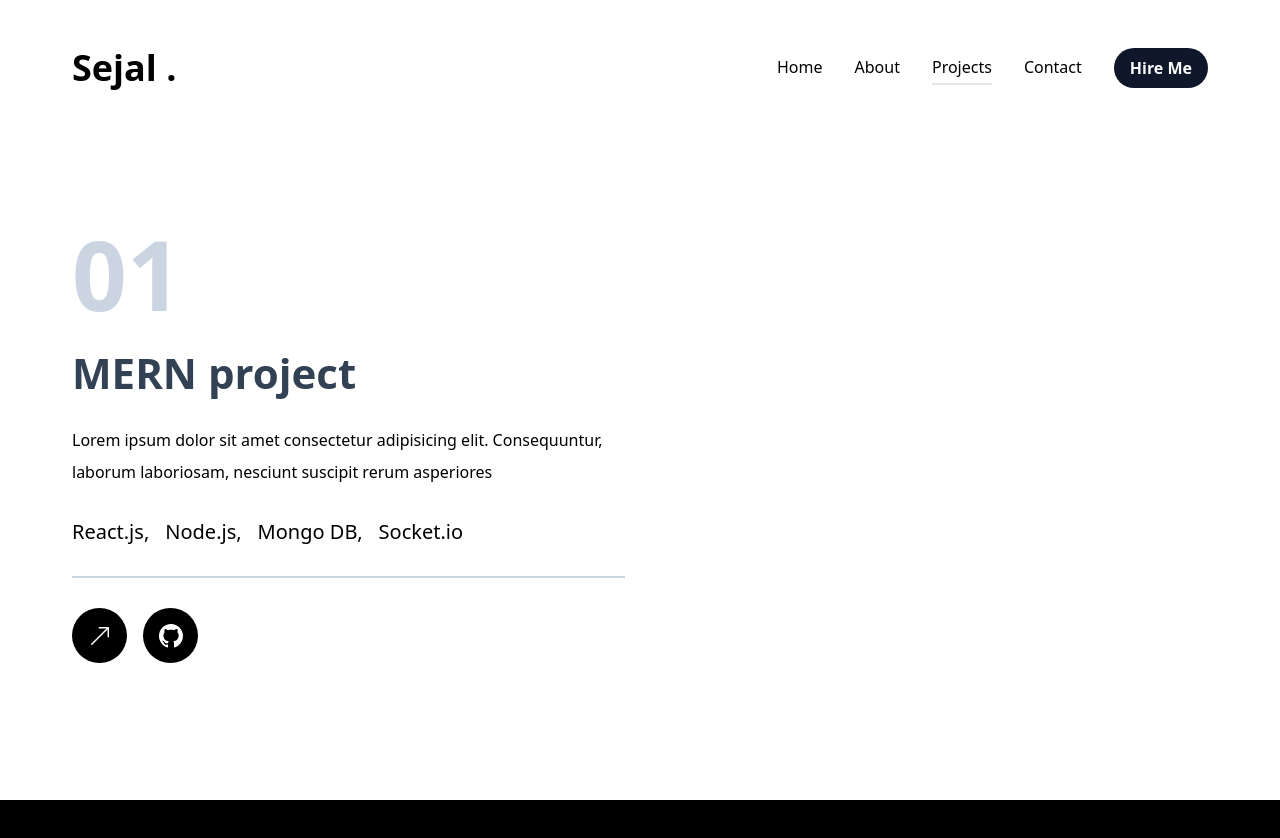
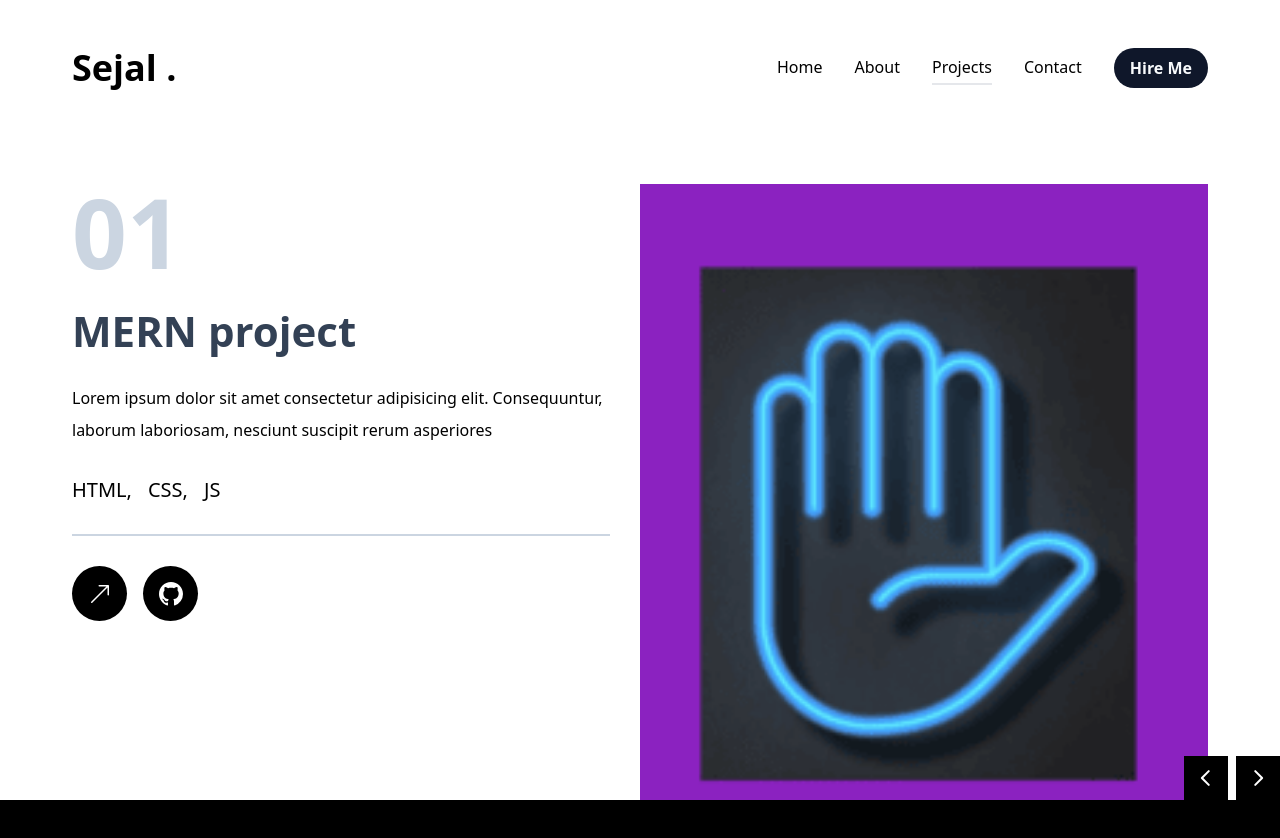
Before and after one commit to OSejal/Portfolio-Website, a Next.js app: page /projects in a window 1280 px wide. Shown: the top 838 px of the page. Before the commit the page ends 800 px from the top, so only its background shows below. Built offline with nearby package versions, Linux system fonts and the light colour scheme.

Commit message:
Added some changes

```diff
--- a/src/app/contact/page.tsx
+++ b/src/app/contact/page.tsx
@@ -11,7 +11,7 @@ const info = [
   {
     icon: <FaPhoneAlt />,
     title: "Phone",
-    description: "+41 5674 524",
+    description: "+91 8862889547",
   },
   {
     icon: <FaEnvelope />,
--- a/src/app/page.tsx
+++ b/src/app/page.tsx
@@ -8,7 +8,7 @@ import Photo from "@/components/Photo";
 const socials = [
   { icon: <FaGithub />, path: 'https://github.com/Sejal1411' },
   { icon: <FaLinkedin />, path: 'https://www.linkedin.com/in/sejal-sinha-8703b5303?utm_source=share&utm_campaign=share_via&utm_content=profile&utm_medium=android_app' },
-  { icon: <FaTwitter />, path: 'https://x.com/SSinha58980?t=ymJgphJWvAD3yMYv-ivGJw&s=09' },
+  { icon: <FaTwitter />, path: 'https://x.com/sejal1411?t=_iBOWt0EktsTHiYZZC5DGA&s=09' },
 ];
 
 export default function Home() {
--- a/src/app/projects/page.tsx
+++ b/src/app/projects/page.tsx
@@ -1,6 +1,6 @@
 "use client";
 
-import {motion} from "framer-motion";
+import { motion } from "framer-motion";
 import React,  {useState} from "react";
 import WorkSliderBtn from "@/components/WorkSliderBtn";
 
@@ -16,15 +16,14 @@ import { TooltipContent, Tooltip, TooltipProvider, TooltipTrigger } from "@radix
 const projects = [
   {
     num: "01",
-    category: "MERN ",
-    title: "Hello.chat",
+    category: "MERN",
+    title: "Rock Scissor Game",
     description:
     "Lorem ipsum dolor sit amet consectetur adipisicing elit. Consequuntur, laborum laboriosam, nesciunt suscipit rerum asperiores",
-    stack: [{name: "React.js"}, {name: "Node.js"}, {name:"Mongo DB"},
-        {name: "Socket.io"}],
-        image: '/public/pic1',
-        demo: "",
-        github: "",
+    stack: [{name: "HTML"}, {name: "CSS"}, {name:"JS"},],
+      image: '/rps.png',
+      demo: "https://rock-scissor-game.vercel.app/",
+      github: "https://github.com/Sejal1411/Rock-Scissor-Game",
   },
   {
     num: "02",
@@ -33,7 +32,7 @@ const projects = [
     description:
     "Lorem ipsum dolor sit amet consectetur adipisicing elit. Consequuntur, laborum laboriosam, nesciunt suscipit rerum asperiores",
     stack: [{name: "Next.js"}, {name: "NextAuth"}, {name:"Mongo DB"},
-        {name: "Tailwind Css"}],
+      {name: "Tailwind.css"}],
       image: '/public/pic2',
       demo: "",
       github: "",
@@ -135,22 +134,26 @@ export default function Project() {
                   </TooltipProvider>
                   </Link>
                 </div>
-
-
-
               </div>
             </div>
             <div className="w-full xl:w-[50%]">
-                {/* <Swiper
+                <Swiper
                   spaceBetween={30}
                   slidesPerView={1}
                   className="xl:h-[520px] mb-12"
                   onSlideChange={handleSlideChange}
                 >
-                  {projects.map((project, index)=> {
+                  {projects.map((project, index) => {
                   return (
-                      <div></div>
-                    )
+                    <SwiperSlide key={index}>
+                    <Image
+                    src={project.image}
+                    alt={project.title}
+                    layout="responsive"
+                    width={500}
+                    height={300}/>
+                    </SwiperSlide>
+                  );
                   })}
                   <WorkSliderBtn
                    containerStyles="flex gap-2 absolute right-0 bottom-
@@ -161,7 +164,7 @@ export default function Project() {
                    iconStyles="icon-class"
 
                   />
-                </Swiper> */}
+                </Swiper>
             </div>
           </div>
         </div>
```
Also changed, not shown: public/rps.png (added), 1 other file (tests, documents, lock files or other folders). Lines whose indentation alone changed are shown as unchanged.
